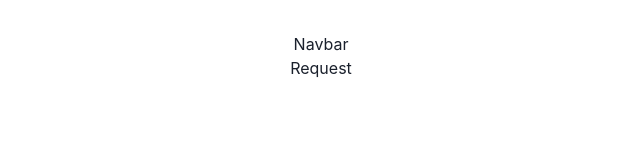
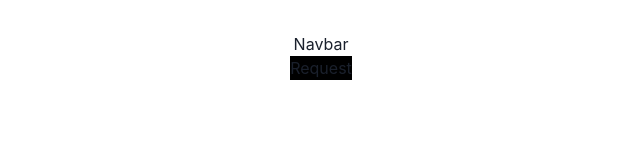
Before and after one commit to darshah0205/mannmilaapXiDesign, a React (Vite) app in the folder frontend/: page /requests in a window 1280 px wide. Shown: the top 160 px of the page, without its empty margins (319-959 px from the left). Built offline with nearby package versions, Linux system fonts and the light colour scheme.

Commit message:
initial commit

```diff
--- a/frontend/src/assets/pages/requests/Request.jsx
+++ b/frontend/src/assets/pages/requests/Request.jsx
@@ -1,7 +1,11 @@
 import React from "react";
 
 const Request = () => {
-  return <div>Request</div>;
+  return (
+      <div className="bg-black">
+        Request
+      </div>
+  );
 };
 
 export default Request;
```
